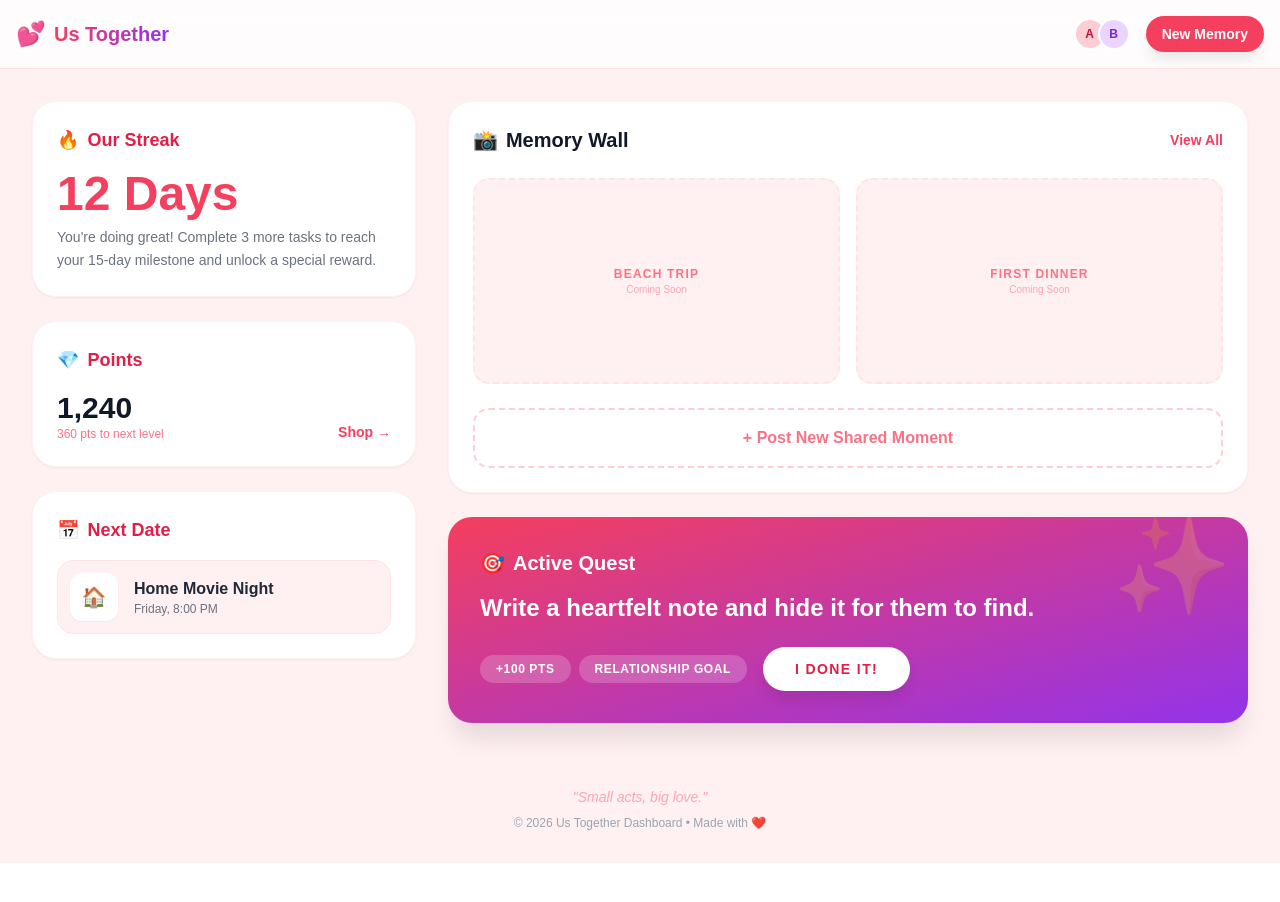
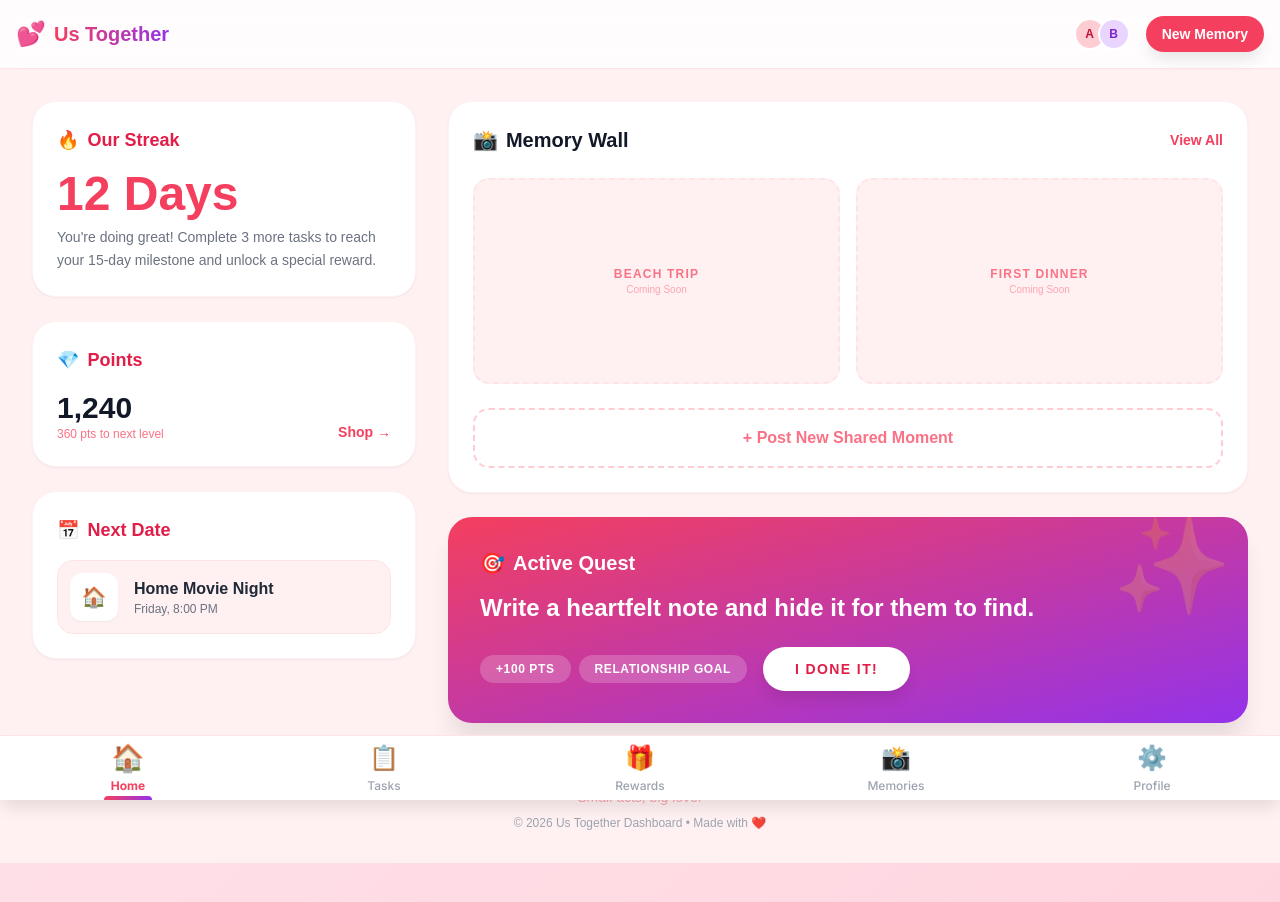
Before and after one commit to ani737/couples-relationship-dashboard, a Next.js app in the folder client/: page / in a window 1280 px wide. Shown: the top 902 px of the page. Before the commit the page ends 863 px from the top, so only its background shows below. Built offline with nearby package versions, Linux system fonts and the light colour scheme.

Commit message:
Integrate BottomNav component into layout

```diff
--- a/client/app/layout.tsx
+++ b/client/app/layout.tsx
@@ -1,5 +1,6 @@
 import './globals.css'
 import { Inter } from 'next/font/google'
+import BottomNav from './components/BottomNav'
 
 const inter = Inter({ subsets: ['latin'] })
 
@@ -15,7 +16,12 @@ export default function RootLayout({
 }) {
   return (
     <html lang="en">
-      <body className={inter.className}>{children}</body>
+      <body className={inter.className}>
+        <div className="pb-20">
+          {children}
+        </div>
+        <BottomNav />
+      </body>
     </html>
   )
 }
```
